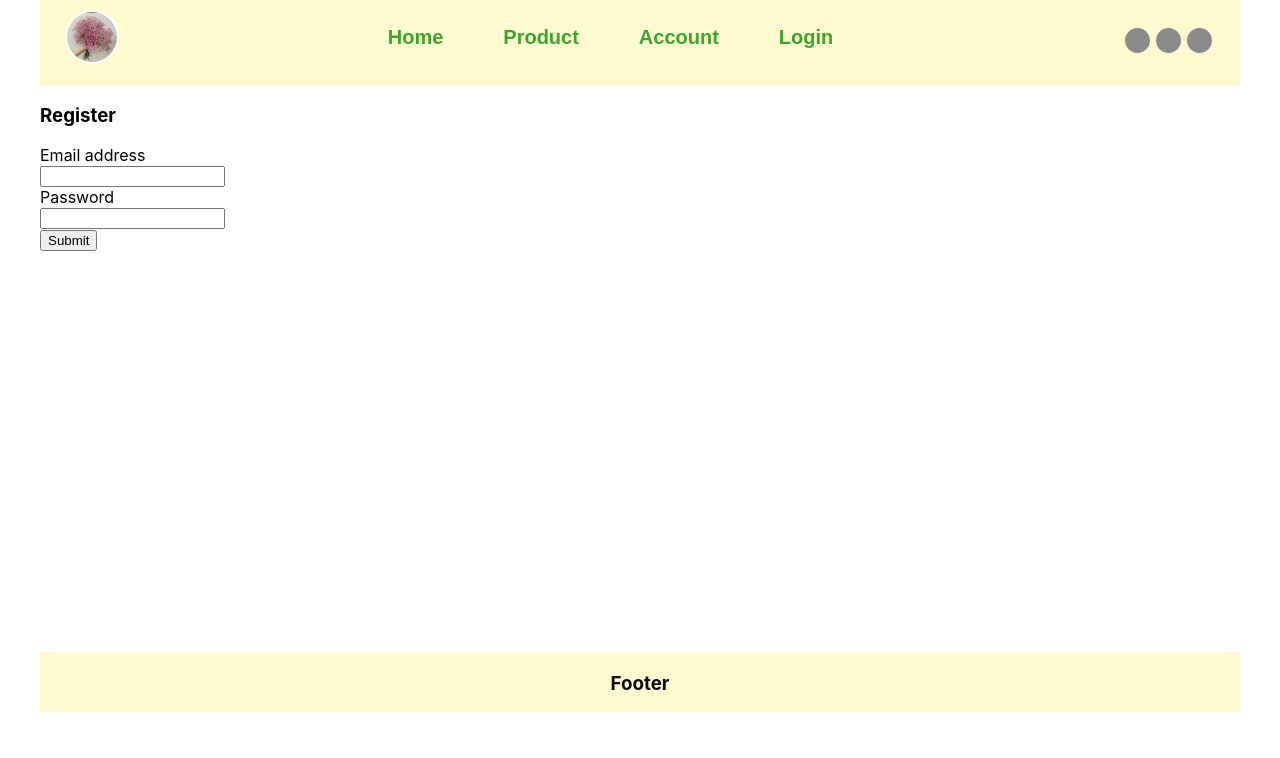
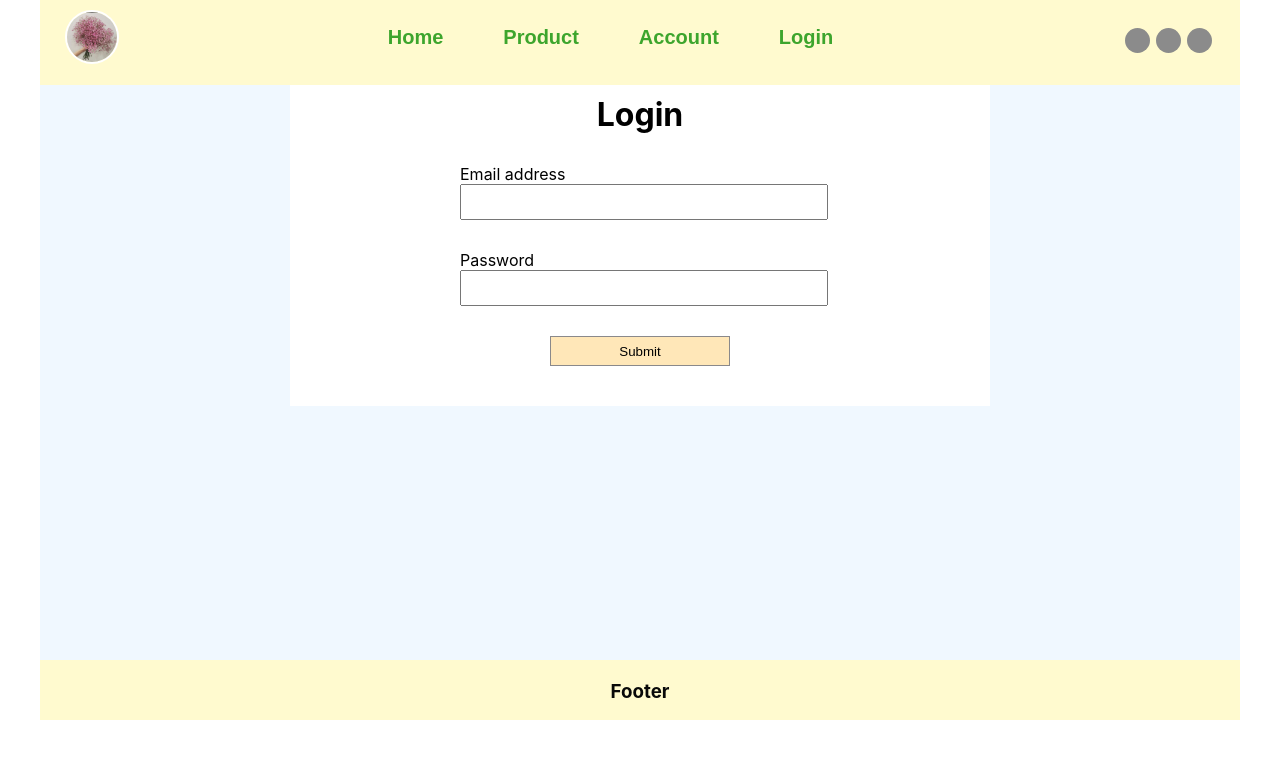
Before and after one commit to mvn-tientran3-dn/learn-reactjs, a React (Create React App) app: page /login in a window 1280 px wide. Shown: the top 758 px of the page. Built offline with nearby package versions, Linux system fonts and the light colour scheme.

Commit message:
add style

```diff
--- a/src/App.css
+++ b/src/App.css
@@ -38,5 +38,75 @@
 }
 
 .container {
-  min-height: 530px;
+  min-height: 575px;
+  background-color: aliceblue;
 }
+
+.page {
+  padding: 10px 50px;
+}
+
+.page input[type=submit] {
+  background-color: #ffe7b8;
+  border: 1px solid #8a898b;
+  width: 80px;
+}
+
+.page input[type=submit]:hover {
+  background-color: #ffd07d;
+}
+
+#login-form {
+  margin: 0 auto;
+  padding: 10px 50px;
+  width: 50%;
+  background-color: #ffffff;
+}
+
+#login-form h1 {
+  margin-top: 0;
+  text-align: center;
+}
+.field-block {
+  width: 60%;
+  margin: 30px auto;
+}
+
+.field-block:last-child {
+  text-align: center;
+}
+
+.field-block input {
+  width: 100%;
+  height: 30px
+}
+
+.field-block input[type=submit] {
+  width: 50%;
+  background-color: #ffe7b8;
+  border: 1px solid #8a898b;
+}
+
+.field-block input[type=submit]:hover {
+  background-color: #ffd07d;
+}
+
+.list-group {
+  display: flex;
+  width: 100%;
+}
+.block-left{
+  width: 50%;
+}
+
+.block-left div {
+  margin: 0 0 20px 0;
+}
+
+.block-right {
+  width: 50%;
+}
+
+.footer h3 {
+  margin: 0;
+}
--- a/src/App.js
+++ b/src/App.js
@@ -2,8 +2,8 @@ import './App.css';
 import React from 'react';
 import {BrowserRouter as Router, Switch, Route} from "react-router-dom";
 
-import HeaderComponent from './Components/Commons/HeaderComponent'
-import FooterComponent from './Components/Commons/FooterComponent';
+import HeaderComponent from './Components/Layouts/HeaderComponent'
+import FooterComponent from './Components/Layouts/FooterComponent';
 import Home from "./Components/Pages/Home/Home";
 import ProductList from "./Components/Pages/Product/ProductList";
 import Account from "./Components/Pages/Account/Account";
--- a/src/Components/Commons/FooterComponent.js
+++ b/src/Components/Layouts/FooterComponent.js
@@ -2,7 +2,7 @@ import React from 'react';
 
 function FooterComponent() {
     return (
-        <footer>
+        <footer className="footer">
             <h3>Footer</h3>
         </footer>
     )
--- a/src/Components/Commons/HeaderComponent.js
+++ b/src/Components/Layouts/HeaderComponent.js
@@ -1,6 +1,6 @@
 import React from 'react';
 import logo from '../../images/1000.png';
-import {Link} from "react-router-dom";
+import {Link} from 'react-router-dom';
 
 const HeaderComponent = () => {
     return (
--- a/src/Components/Pages/Account/Account.js
+++ b/src/Components/Pages/Account/Account.js
@@ -1,5 +1,5 @@
-import React from 'react';
-import {useHistory} from "react-router-dom";
+import React, {Fragment} from 'react';
+import {useHistory} from 'react-router-dom';
 
 const Account = () => {
     const email = localStorage.getItem('authToken');
@@ -13,11 +13,13 @@ const Account = () => {
     }
 
     return (
-        <div>
-            <h2>Account page</h2>
-            <h3>Hello {name}</h3>
-            <input type="submit" value="Submit" onClick={onLogout}/>
-        </div>
+        <Fragment>
+            <div className="page">
+                <h2>Account page</h2>
+                <h3>Hello {name}</h3>
+                <input type="submit" value="Submit" onClick={onLogout}/>
+            </div>
+        </Fragment>
     )
 }
 
--- a/src/Components/Pages/Auth/Login.js
+++ b/src/Components/Pages/Auth/Login.js
@@ -18,13 +18,15 @@ const Login = () => {
     const onSubmit = (event) => {
         event.preventDefault();
         let info = {...form};
-        localStorage.setItem('authToken', info.email);
-        history.push('/account');
+        if (info.email !== '' && info.password !== '') {
+            localStorage.setItem('authToken', info.email);
+            history.push('/account');
+        }
     }
 
     return (
-        <form id="create-user-form">
-            <h3>Register</h3>
+        <form id="login-form">
+            <h1>Login</h1>
             <div className="field-block">
                 <div><label>Email address</label></div>
                 <input type="email"
@@ -40,7 +42,7 @@ const Login = () => {
                        onChange={handleChange}
                 />
             </div>
-            <div>
+            <div className="field-block">
                 <input type="submit" value="Submit" onClick={onSubmit}/>
             </div>
         </form>
--- a/src/Components/Pages/Home/Home.js
+++ b/src/Components/Pages/Home/Home.js
@@ -1,8 +1,8 @@
-import React, {Fragment} from 'react';
+import React from 'react';
 
 function Home() {
     return (
-        <div>
+        <div className="page">
             <h2>Home Page</h2>
         </div>
     )
--- a/src/Components/Pages/Product/ProductDetail.js
+++ b/src/Components/Pages/Product/ProductDetail.js
@@ -1,13 +1,13 @@
-import React from "react";
+import React, {Fragment} from "react";
 import {useParams} from "react-router-dom";
 
 function ProductDetail() {
     const { id } = useParams();
 
     return (
-        <div>
+        <Fragment>
             detail {id}
-        </div>
+        </Fragment>
     )
 }
 
--- a/src/Components/Pages/Product/ProductList.js
+++ b/src/Components/Pages/Product/ProductList.js
@@ -1,4 +1,4 @@
-import React, {useState} from "react";
+import React, {useState, Fragment} from "react";
 import {BrowserRouter as Router, Link, generatePath, Route} from "react-router-dom";
 import ProductDetail from "./ProductDetail";
 
@@ -19,18 +19,20 @@ function ProductList() {
         },
     ]);
     const productDetail = products.map((product, index) => (
-        <div  key={index}>
+        <div key={index}>
             <Link to={{ pathname: '/product/'+product.id}} key={product.id}>{product.name}</Link>
         </div>
     ));
 
     return (
-        <div>
+        <div className="page">
             <h1>Product page</h1>
             <div className="list-group">
                 <Router>
-                    {productDetail}
-                    <div className='detail'>
+                    <div className="block-left">
+                        {productDetail}
+                    </div>
+                    <div className="block-right">
                         <Route path="/product/:id" component={ProductDetail}/>
                     </div>
                 </Router>
--- a/src/Components/Private/PrivateRouter.js
+++ b/src/Components/Private/PrivateRouter.js
@@ -4,10 +4,10 @@ import {Route, Redirect} from "react-router-dom";
 const PrivateRouter = ({component: Component}) => {
     return (
         <Route
-            render={props =>
+            render = { () =>
                 localStorage.getItem('authToken')
-                    ? (<Component {...props}/>)
-                    : (<Redirect to={{pathname: '/'}}/>)
+                    ? (<Component/>)
+                    : (<Redirect to={{pathname: '/login'}}/>)
             }
         />
     )
```
